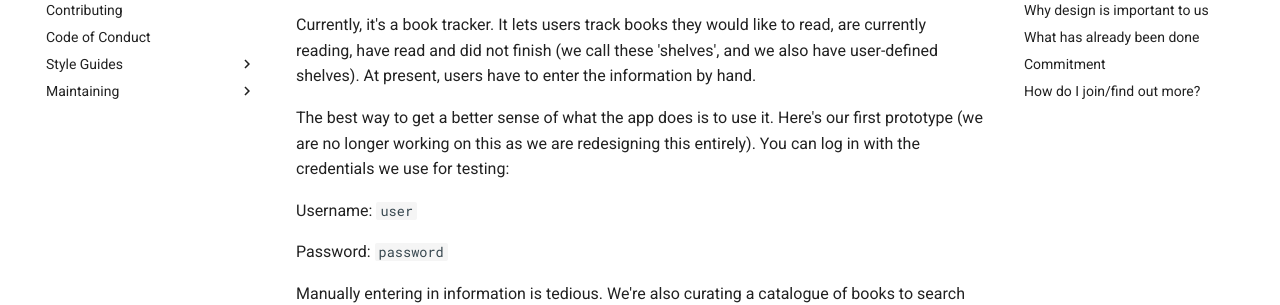
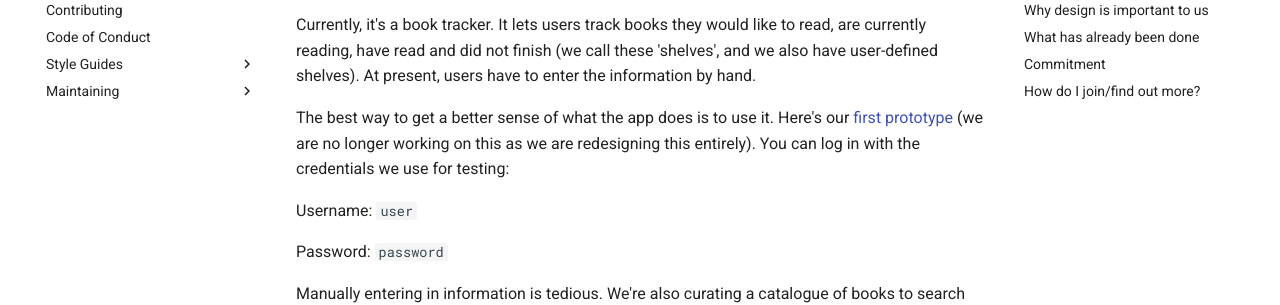
Before and after one commit to Project-Books/project-books.github.io, an MkDocs documentation site: the page built from docs/design.md, in a window 1280 px wide and 900 px high, scrolled down 328 px. Shown: the part 152-457 px from the top of the window. Built offline with MkDocs 1.6.1 and Material for MkDocs 9.7.7, drawn with Linux system fonts in a browser that asks for light colours; part of the change alters nothing that is shown.

```diff
--- a/docs/design.md
+++ b/docs/design.md
@@ -6,7 +6,7 @@ Currently, it's a book tracker. It lets users track books they would like to rea
 reading, have read and did not finish (we call these 'shelves', and we also have user-defined shelves).
 At present, users have to enter the information by hand.
 
-The best way to get a better sense of what the app does is to use it. Here's our first prototype
+The best way to get a better sense of what the app does is to use it. Here's our [first prototype](http://bookprojectv010-env.eba-22zuiphf.eu-west-2.elasticbeanstalk.com/login)
 (we are no longer working on this as we are redesigning this entirely). You can log in with the
 credentials we use for testing:
 
```
